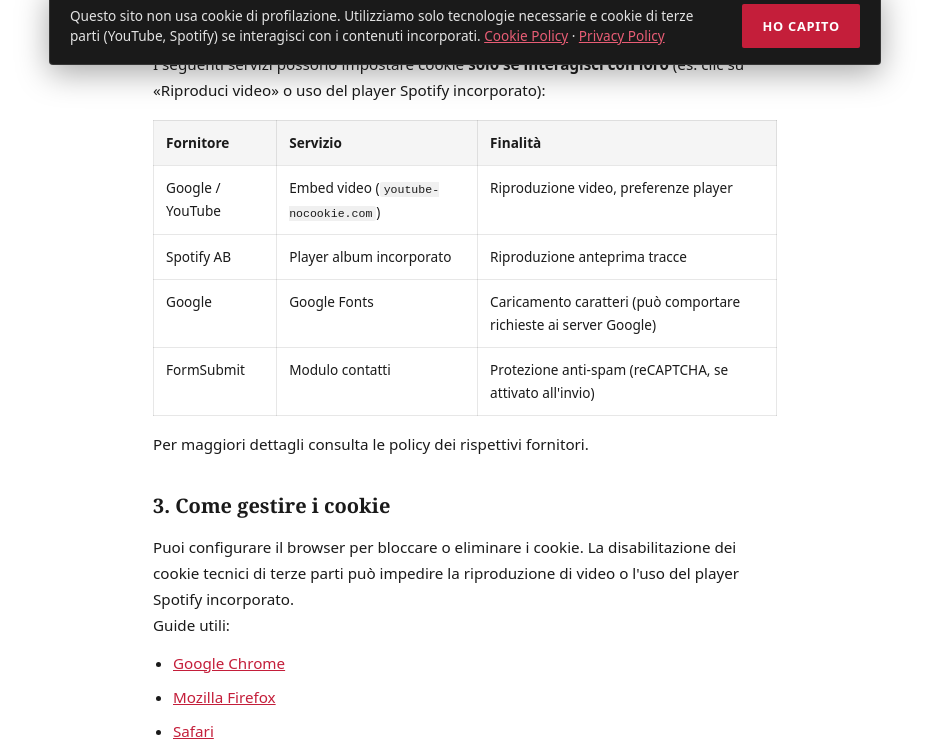
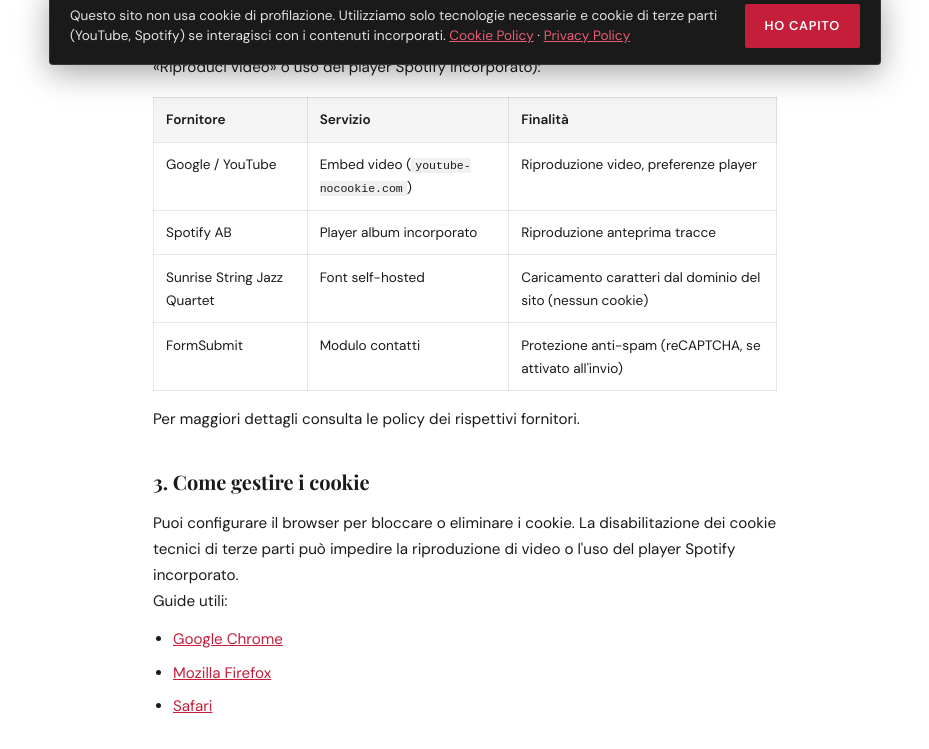
Before and after one commit to danielkhelz/sunrise-string-jazz-quartet, a website: page cookie-policy.html in a window 1280 px wide. Shown: the part 719-1468 px from the top of the page, without its empty margins (175-1104 px from the left). Drawn offline with Linux system fonts and the light colour scheme.

Commit message:
Font self-hosted DM Sans e Playfair: identici su tutti i browser e Brave Shield

```diff
--- a/cookie-policy.html
+++ b/cookie-policy.html
@@ -11,6 +11,7 @@
   <link rel="icon" href="assets/logo-brand.jpg" type="image/jpeg">
   <link rel="apple-touch-icon" href="assets/logo-brand.jpg">
   <link rel="manifest" href="site.webmanifest">
+  <link rel="stylesheet" href="css/fonts.css">
   <link rel="stylesheet" href="css/style.css">
 </head>
 <body>
@@ -81,9 +82,9 @@
               <td>Riproduzione anteprima tracce</td>
             </tr>
             <tr>
-              <td>Google</td>
-              <td>Google Fonts</td>
-              <td>Caricamento caratteri (può comportare richieste ai server Google)</td>
+              <td>Sunrise String Jazz Quartet</td>
+              <td>Font self-hosted</td>
+              <td>Caricamento caratteri dal dominio del sito (nessun cookie)</td>
             </tr>
             <tr>
               <td>FormSubmit</td>
--- /dev/null
+++ b/css/fonts.css
@@ -0,0 +1,56 @@
+/* Font self-hosted — stesso aspetto su Chrome, Firefox, Safari, Edge e Brave (Shield on/off) */
+@font-face {
+  font-family: "DM Sans";
+  font-style: normal;
+  font-weight: 400;
+  font-display: swap;
+  src: url("../assets/fonts/dm-sans-400.woff2") format("woff2");
+}
+
+@font-face {
+  font-family: "DM Sans";
+  font-style: italic;
+  font-weight: 400;
+  font-display: swap;
+  src: url("../assets/fonts/dm-sans-400-italic.woff2") format("woff2");
+}
+
+@font-face {
+  font-family: "DM Sans";
+  font-style: normal;
+  font-weight: 500;
+  font-display: swap;
+  src: url("../assets/fonts/dm-sans-500.woff2") format("woff2");
+}
+
+@font-face {
+  font-family: "DM Sans";
+  font-style: normal;
+  font-weight: 600;
+  font-display: swap;
+  src: url("../assets/fonts/dm-sans-600.woff2") format("woff2");
+}
+
+@font-face {
+  font-family: "Playfair Display";
+  font-style: normal;
+  font-weight: 600;
+  font-display: swap;
+  src: url("../assets/fonts/playfair-600.woff2") format("woff2");
+}
+
+@font-face {
+  font-family: "Playfair Display";
+  font-style: normal;
+  font-weight: 700;
+  font-display: swap;
+  src: url("../assets/fonts/playfair-700.woff2") format("woff2");
+}
+
+@font-face {
+  font-family: "Playfair Display";
+  font-style: italic;
+  font-weight: 500;
+  font-display: swap;
+  src: url("../assets/fonts/playfair-500-italic.woff2") format("woff2");
+}
--- a/css/style.css
+++ b/css/style.css
@@ -18,8 +18,8 @@
   --shadow-md: 0 8px 32px rgba(13, 13, 13, 0.12);
   --shadow-lg: 0 20px 60px rgba(13, 13, 13, 0.18);
   --shadow-glow: 0 24px 64px rgba(196, 30, 58, 0.25);
-  --font-display: Georgia, "Times New Roman", serif;
-  --font-body: system-ui, -apple-system, "Segoe UI", Roboto, sans-serif;
+  --font-display: "Playfair Display", Georgia, "Times New Roman", serif;
+  --font-body: "DM Sans", system-ui, -apple-system, "Segoe UI", Roboto, sans-serif;
   --container-max: 1140px;
   --gutter: clamp(1rem, 4vw, 3rem);
   --section-pad: clamp(4rem, 8vw, 7.5rem);
--- /dev/null
+++ b/package.json
@@ -0,0 +1,6 @@
+{
+  "devDependencies": {
+    "@fontsource/dm-sans": "^5.2.8",
+    "@fontsource/playfair-display": "^5.2.8"
+  }
+}
```
Also changed, not shown: evento-risonanze-musicali-brunello-2026.html (+1 -3 lines), index.html (+1 -0 lines), jazz-for-peace.html (+1 -3 lines), press-kit.html (+1 -3 lines), privacy-policy.html (+2 -1 lines), assets/fonts/dm-sans-400-italic.woff2 (added), assets/fonts/dm-sans-400.woff2 (added), assets/fonts/dm-sans-500.woff2 (added), assets/fonts/dm-sans-600.woff2 (added), assets/fonts/playfair-500-italic.woff2 (added), assets/fonts/playfair-600.woff2 (added), assets/fonts/playfair-700.woff2 (added), vercel.json, 1 other file.
